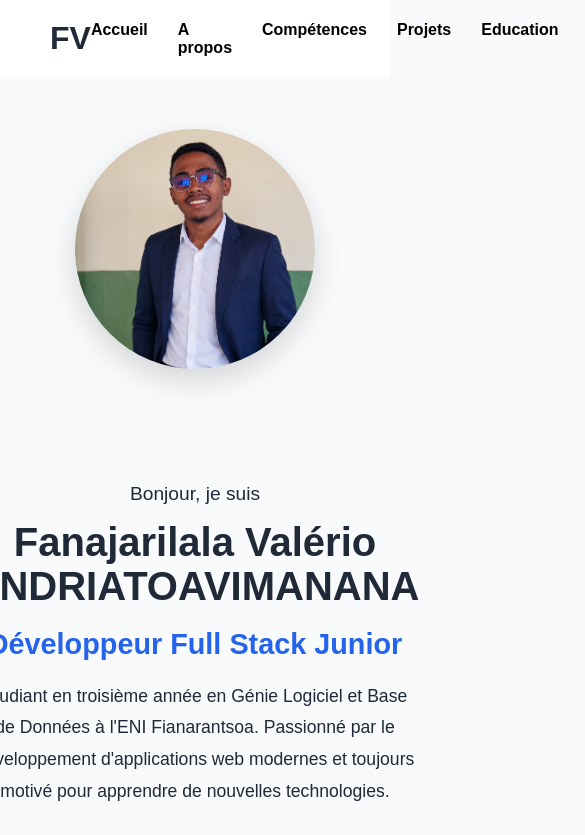
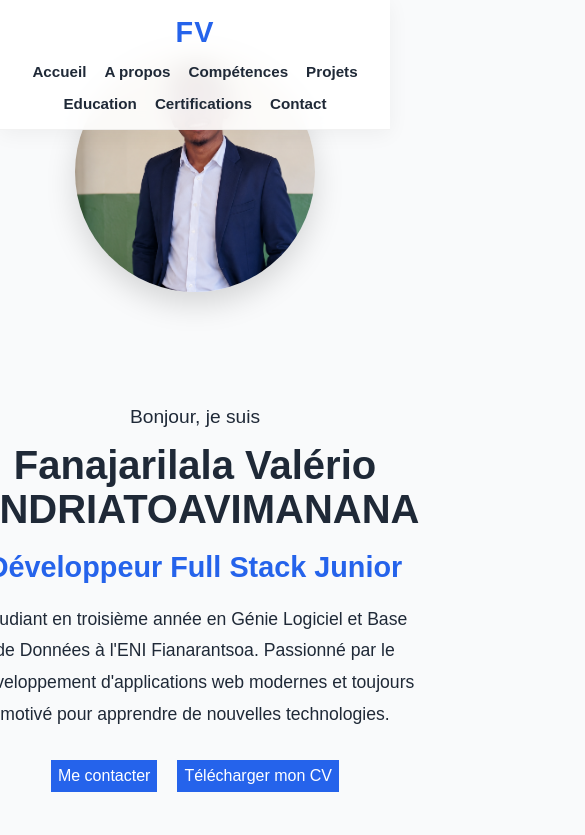
Before and after one commit to Fanajaval/mon-portfolio, a React app: page / in a window 390 px wide. Shown: the top 835 px of the page, 585 px wide, since content can reach past the window. Built offline with nearby package versions, Linux system fonts and the light colour scheme; the HTML template or start-up script is replaced by a standard one.

Commit message:
amélioration navbar

```diff
--- a/src/styles/Navbar.css
+++ b/src/styles/Navbar.css
@@ -1,32 +1,114 @@
 .header {
+  position: fixed;
+  top: 0;
+  left: 0;
   width: 100%;
-  background-color: white;
-  padding: 20px 50px;
+  z-index: 1000;
+
+  background: rgba(255, 255, 255, 0.9);
+  backdrop-filter: blur(12px);
+  -webkit-backdrop-filter: blur(12px);
+
+  border-bottom: 1px solid rgba(0, 0, 0, 0.05);
+  box-shadow: 0 4px 20px rgba(0, 0, 0, 0.05);
 }
 
 .navbar {
+  max-width: 1200px;
+  margin: 0 auto;
+
   display: flex;
   justify-content: space-between;
   align-items: center;
+
+  padding: 18px 32px;
 }
 
 .logo {
-  font-size: 2rem;
-  font-weight: bold;
+  font-size: 1.8rem;
+  font-weight: 800;
+  color: #2563eb;
+  letter-spacing: 1px;
+  cursor: pointer;
+  transition: transform 0.3s ease;
+}
+
+.logo:hover {
+  transform: scale(1.05);
 }
 
 .nav-links {
   display: flex;
+  align-items: center;
+  gap: 28px;
   list-style: none;
-  gap: 30px;
 }
 
 .nav-links a {
+  position: relative;
+
   text-decoration: none;
-  color: black;
+  color: #1f2937;
+  font-size: 1rem;
   font-weight: 600;
+
+  transition: color 0.3s ease;
+}
+
+.nav-links a::after {
+  content: "";
+  position: absolute;
+  left: 0;
+  bottom: -6px;
+
+  width: 0%;
+  height: 2px;
+
+  background: #2563eb;
+  border-radius: 2px;
+
+  transition: width 0.3s ease;
 }
 
 .nav-links a:hover {
   color: #2563eb;
 }
+
+.nav-links a:hover::after {
+  width: 100%;
+}
+
+.nav-links a.active {
+  color: #2563eb;
+}
+
+.nav-links a.active::after {
+  width: 100%;
+}
+
+@media (max-width: 768px) {
+  .navbar {
+    padding: 16px 20px;
+  }
+
+  .nav-links {
+    gap: 18px;
+  }
+
+  .nav-links a {
+    font-size: 0.95rem;
+  }
+}
+
+@media (max-width: 600px) {
+  .navbar {
+    flex-direction: column;
+    gap: 14px;
+  }
+
+  .nav-links {
+    flex-wrap: wrap;
+    justify-content: center;
+    gap: 14px 18px;
+  }
+}
```
